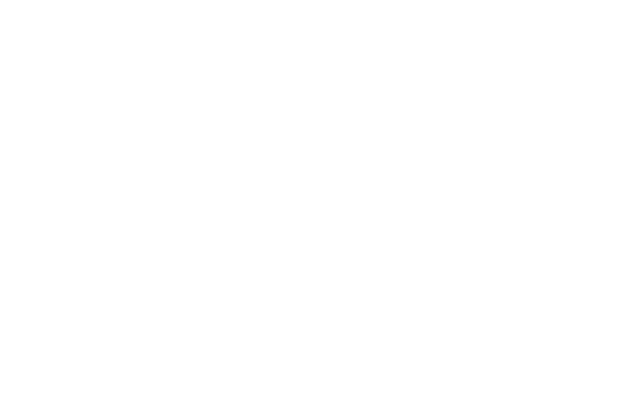
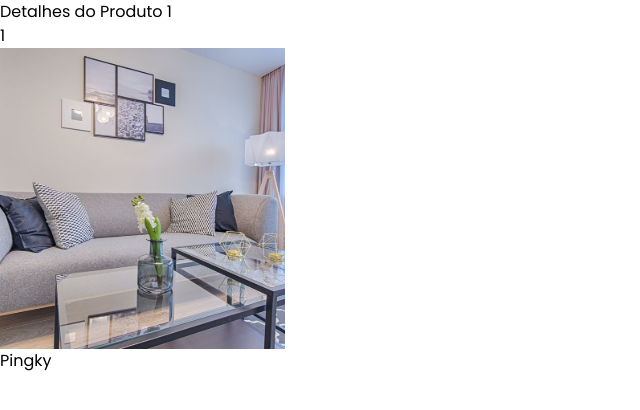
Before and after one commit to paulagmborges/Desafio3-AwsReact-TIRex-PaulaBorges, a React (Vite) app: page /produto/1 in a window 1280 px wide. Before the commit this address had no page. Shown: the top 410 px of the page, without its empty margins (0-640 px from the left). Built offline with nearby package versions, Linux system fonts and the light colour scheme; data requests are answered from the project's data file.

Commit message:
feat: page-productDeatail

```diff
--- a/db.json
+++ b/db.json
@@ -5,61 +5,56 @@
         "imageUrl": "/images/product1.svg",
         "titulo": "Pingky",
         "subtitulo": "Cute bed set",
-        "preco": "Rp 7.000.000",
+        "preco": "Rp 7.0000",
         "tag": "-50%",
-        "precoSemDesconto": "Rp 14.000.000"
+        "precoSemDesconto":  "Rp 14.0000",
+        "description": "sofa",
+        "sku":"ksanj",
+        "category":"sala"
+
       },
       {
         "id": 2,
         "imageUrl": "/images/product2.svg",
         "titulo": "Syltherine",
         "subtitulo": "Stylish cafe chair",
-        "preco": "Rp 2.500.000",
+        "preco":  "Rp 25.000",
         "tag": "-30%",
-        "precoSemDesconto": "Rp 3.500.000"
+        "precoSemDesconto": "Rp 35.000"
       },
       {
         "id": 3,
         "imageUrl": "/images/product3.svg",
         "titulo": "Potty",
         "subtitulo": "Minimalist flower pot",
-        "preco":  500.000,
+        "preco": "Rp 5.000",
         "tag": "New",
-        "precoSemDesconto": "Rp 14.000.000"
+        "precoSemDesconto":  ""
       },
       {
         "id": 4,
         "imageUrl": "/images/product4.svg",
         "titulo": "Respira",
         "subtitulo": "Outdoor bar table and stool",
-        "preco": "Rp 500.000",
+        "preco":  "Rp 5.000",
         "tag": "New",
-        "precoSemDesconto": "Rp 14.000.000"
-      },
-      {
-        "id": 5,
-        "imageUrl": "/images/product5.svg",
-        "titulo": "Syltherine",
-        "subtitulo": "Stylish cafe chair",
-        "preco": "Rp 2.500.000",
-        "tag": "-30%",
-        "precoSemDesconto": "Rp 3.500.000"
+        "precoSemDesconto":  ""
       },
       {
         "id": 6,
         "imageUrl": "/images/product6.svg",
         "titulo": "Lolito",
         "subtitulo": "Luxury big sofa",
-        "preco": "Rp 7.000.000",
+        "preco":  "Rp 7.0000",
         "tag": "-50%",
-        "precoSemDesconto": "Rp 14.000.000"
+        "precoSemDesconto": "Rp 14.0000"
       },
       {
         "id": 7,
         "imageUrl": "/images/product7.svg",
         "titulo": "Respira",
         "subtitulo": "Outdoor bar table and stool",
-        "preco": "Rp 500.000",
+        "preco":  "Rp 5.000",
         "tag": "New",
         "precoSemDesconto": ""
       },
@@ -68,9 +63,9 @@
         "imageUrl": "/images/product8.svg",
         "titulo": "Leviosa",
         "subtitulo": "Stylish cafe chair",
-        "preco": "Rp 12.500.000",
+        "preco": "Rp 2.0000"  ,
         "tag": "",
-        "precoSemDesconto": "Rp 2.000.000"
+        "precoSemDesconto": "Rp 12.5000"
       }
     ]
   }
--- a/src/components/HomeSection/productsSection.tsx
+++ b/src/components/HomeSection/productsSection.tsx
@@ -4,7 +4,7 @@
   return (
     <main className="flex flex-col items-center w-full">
 
-      <h1 className="font-bold font-poppins text-4xl leading-[48px] mt-10 mb-4 text-center
+      <h1 className="font-bold font-poppins text-[36px]  mt-10 mb-4 text-center
        text-[#3A3A3A]" >
       <ListProductComponent title="Our Products" rows={2} />
        </h1>
--- a/src/components/productCard/cardComponent.tsx
+++ b/src/components/productCard/cardComponent.tsx
@@ -7,6 +7,7 @@
     preco: string
     precoSemDesconto?: string
 }
+
 
 export default function CardComponent({ imageUrl, tag, titulo, subtitulo, preco, precoSemDesconto }: CardProps) {
     return (
--- a/src/components/productCard/listCardComponent.tsx
+++ b/src/components/productCard/listCardComponent.tsx
@@ -11,24 +11,26 @@
   tag?: string;
   titulo: string;
   subtitulo?: string;
-  preco: string ;
+  preco: string;
   precoSemDesconto?: string | number;
+
 }
 
 interface ListProductProps {
   title: string;
   rows: number;
+  paginate?: boolean
 }
 
-function ListProductComponent({ title, rows }: ListProductProps) {
-  // Agora chamamos o hook corretamente com o objeto
-  const { products: displayedProducts, loading, error } = useProducts({ rows });
+function ListProductComponent({ title, rows, paginate = false }: ListProductProps) {
+
+  const { products: displayedProducts, loading, error } = useProducts();
 
   const [currentPage, setCurrentPage] = useState(1);
-  const pageSize = 16;
+  const pageSize = 4 * rows
   const repeatProducts = 54;
 
-  // Se os produtos ainda não carregaram, retorna estado inicial
+
   if (loading) return <p>Carregando produtos...</p>;
   if (error) return <p>Erro ao carregar produtos.</p>;
 
@@ -73,13 +75,17 @@
           <p>Nenhum produto encontrado</p>
         )}
       </div>
+      {
+        paginate && (
+          <Pagination
+            totalCount={repeatedProducts.length}
+            pageSize={pageSize}
+            currentPage={currentPage}
+            onPageChange={setCurrentPage}
+          />
+        )
+      }
 
-      <Pagination
-        totalCount={repeatedProducts.length}
-        pageSize={pageSize}
-        currentPage={currentPage}
-        onPageChange={setCurrentPage}
-      />
     </div>
   );
 }
--- a/src/hook/useProduct.ts
+++ b/src/hook/useProduct.ts
@@ -1,23 +1,23 @@
 import axios from "axios";
 import { useEffect, useState } from "react";
 
-interface Product {
+export interface Product {
   id: number;
   imageUrl: string;
   titulo: string;
   subtitulo: string;
-  preco: string;  // Supondo que o preço é uma string e precisa ser convertido
-  tag: string;
+  preco: string;
   precoSemDesconto?: string;
+  tag?: string;
 }
 
-interface UseProductsProps {
+export interface UseProductsProps {
   rows?: number;
-  minPrice?: number;  // Preço mínimo opcional
-  maxPrice?: number;  // Preço máximo opcional
+  minPrice?: number;
+  maxPrice?: number;
 }
 
-export const useProducts = ({ rows, minPrice, maxPrice }: UseProductsProps) => {
+export const useProducts = () => {
   const [products, setProducts] = useState<Product[]>([]);
   const [loading, setLoading] = useState<boolean>(true);
   const [error, setError] = useState<string | null>(null);
@@ -41,34 +41,8 @@
   if (loading) return { products: [], loading, error };
   if (error) return { products: [], loading, error };
 
-  let filteredProducts = products.map(product => ({
-    ...product,
-    preco: Number(product.preco.replace("R$", "").replace(",", ".")) // Converte string para número
-  }));
 
-  // 🔍 Filtragem por faixa de preço
-  if (minPrice !== undefined || maxPrice !== undefined) {
-    filteredProducts = filteredProducts.filter(product => {
-      const preco = product.preco;
-      return (
-        (minPrice === undefined || preco >= minPrice) &&
-        (maxPrice === undefined || preco <= maxPrice)
-      );
-    });
-  }
 
-  // Se rows for informado, multiplica os produtos para preencher a grade
-  if (rows) {
-    const totalProducts = rows * 4;
-    if (filteredProducts.length === 0) return { products: [], loading, error };
 
-    const repeatedProducts = Array.from({ length: totalProducts }, (_, i) =>
-      filteredProducts[i % filteredProducts.length]
-    );
-
-    console.log("Produtos repetidos:", repeatedProducts);
-    return { products: repeatedProducts, loading, error };
-  }
-
-  return { products: filteredProducts, loading, error };
+  return { products, loading, error };
 };
--- a/src/pages/ProductDetails/index.tsx
+++ b/src/pages/ProductDetails/index.tsx
@@ -1,12 +1,48 @@
 import { useParams } from 'react-router-dom';
+import { useState, useEffect } from 'react';
+
+import axios from 'axios';
+
+export interface ProductDatail {
+  id: number;
+  imageUrl: string;
+  titulo: string;
+  subtitulo: string;
+  preco: string;
+  precoSemDesconto?: string;
+  tag?: string;
+  description:string;
+  sku: string,
+  category:string
+}
 
 function ProductDetail() {
-  const { id } = useParams(); // Pega o ID da URL
+  const { id } = useParams();
+  const [products, setProducts] = useState<ProductDatail>();
+
+  useEffect(() => {
+
+    axios
+      .get("http://localhost:3001/products/"+id)
+      .then((response) => {
+        console.log("Produtos carregados:", response.data);
+        setProducts(response.data);
+
+      })
+      .catch((err) => {
+        console.error("Erro ao carregar produtos:", err);
+
+      });
+  }, [id]);
 
   return (
     <div>
-      <h1>Detalhes do Produto {id}</h1>
-      {/* Aqui você pode buscar os detalhes do produto no backend e exibir */}
+      <h1>
+        Detalhes do Produto {id}</h1>
+        <div>{products?.id}</div>
+        <img src={products?.imageUrl} alt="" />
+        <div>{products?.titulo}</div>
+
     </div>
   );
 }
--- a/src/pages/Shop/components/filterComponent.tsx
+++ b/src/pages/Shop/components/filterComponent.tsx
@@ -12,7 +12,7 @@
   };
 
   const closePopup = () => {
-    setIsPopupOpen(false); // Fechando a função corretamente
+    setIsPopupOpen(false);
   };
 
   return (
@@ -50,7 +50,7 @@
         />
       </div>
 
-      {/* Condicionalmente renderizando o popup */}
+
       {isPopupOpen && <FilterPopup closePopup={closePopup} />}
     </div>
   );
--- a/src/pages/Shop/components/productsComponent.tsx
+++ b/src/pages/Shop/components/productsComponent.tsx
@@ -3,7 +3,7 @@
 const ProductsComponent = () => {
   return (
     <div>
-        <ListProductComponent title="" rows={3} />
+        <ListProductComponent title="" rows={4} paginate={true} />
     </div>
   )
 }
--- a/src/pages/page-route.tsx
+++ b/src/pages/page-route.tsx
@@ -7,7 +7,7 @@
         <Routes>
             <Route path="/" element={<Home />} />
             <Route path="/shop" element={<Shop />} />
-            <Route path="/prodcut/:id" element={<ProductDetail />} />
+            <Route path="/produto/:id" element={<ProductDetail />} />
 
         </Routes>
     );
```
Also changed, not shown: src/components/footer/footer.tsx (+10 -9 lines).
